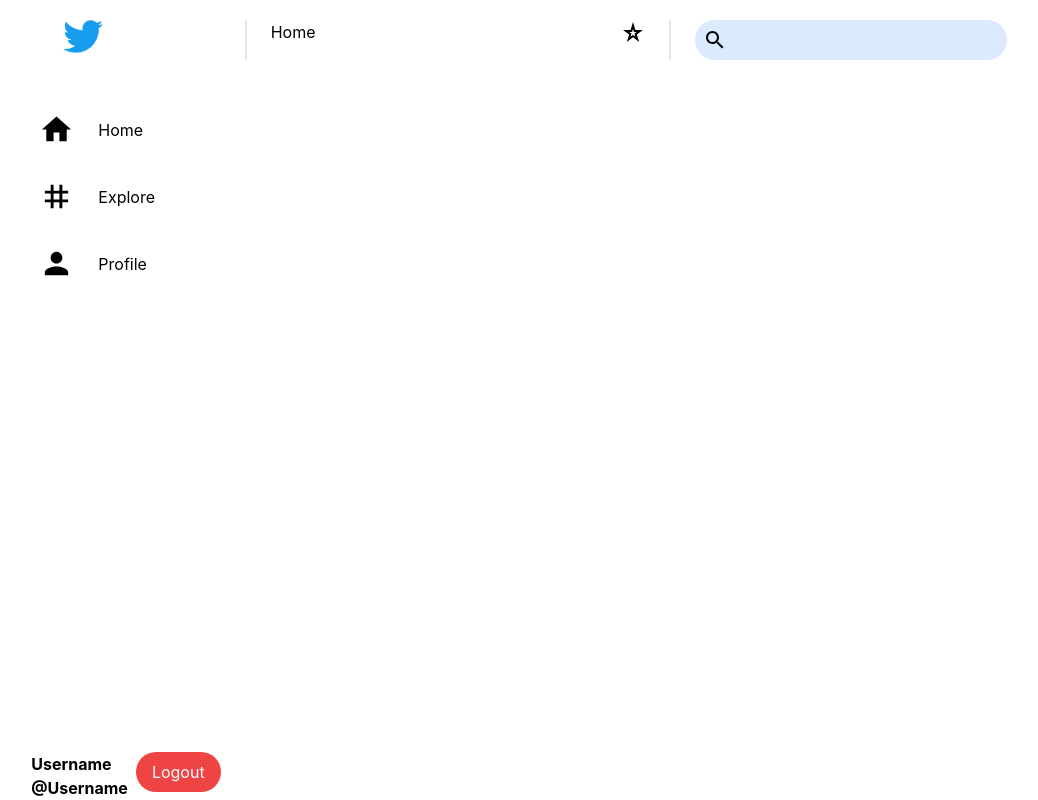
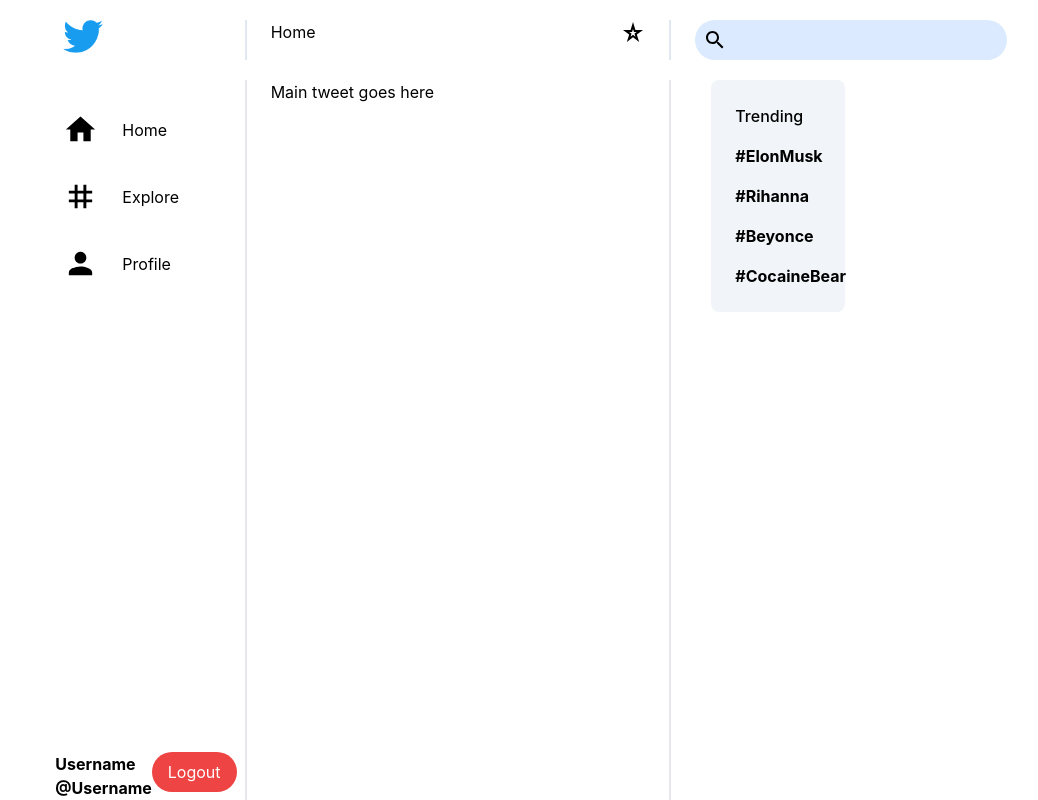
Before and after one commit to SemihBsy/capstone_frontend, a React (Create React App) app: page / in a window 1280 px wide. Shown: the whole page, without its empty margins (182-1220 px from the left). Built offline with nearby package versions, Linux system fonts and the light colour scheme.

Commit message:
Rightsidebar

```diff
--- /dev/null
+++ b/src/components/RightSidebar/RightSidebar.jsx
@@ -0,0 +1,15 @@
+import React from "react";
+
+const RightSidebar = () => {
+    return (
+        <div className="p-6 bg-slate-100 rounded-lg mx-4 space-y-4">
+            <h2 className="font-medium">Trending</h2>
+            <p className="font-bold">#ElonMusk</p>
+            <p className="font-bold">#Rihanna</p>
+            <p className="font-bold">#Beyonce</p>
+            <p className="font-bold">#CocaineBear</p>
+        </div>
+    )
+};
+
+export default RightSidebar;
--- a/src/pages/Home/Home.jsx
+++ b/src/pages/Home/Home.jsx
@@ -1,12 +1,21 @@
 import React from "react";
-import LeftSideBar from "../../components/LeftSidebar/LeftSidebar";
+import LeftSidebar from "../../components/LeftSidebar/LeftSidebar";
+import RightSidebar from "../../components/RightSidebar/RightSidebar";
 
 const Home = () => {
-    return <div className="grid grid-cols-1 md:grid-cols-4">
-        <div>
-            <LeftSideBar />
+    return (
+        <div className="grid grid-cols-1 md:grid-cols-4">
+            <div className="px-6">
+                <LeftSidebar />
+            </div>
+            <div className="col-span-2 border-x-2 border-t-slate-800 px-6">
+                <p>Main tweet goes here</p>
+            </div>
+            <div className="px-6">
+                <RightSidebar />
+            </div>
         </div>
-    </div>;
-};
+    );
+}
 
 export default Home;
```
